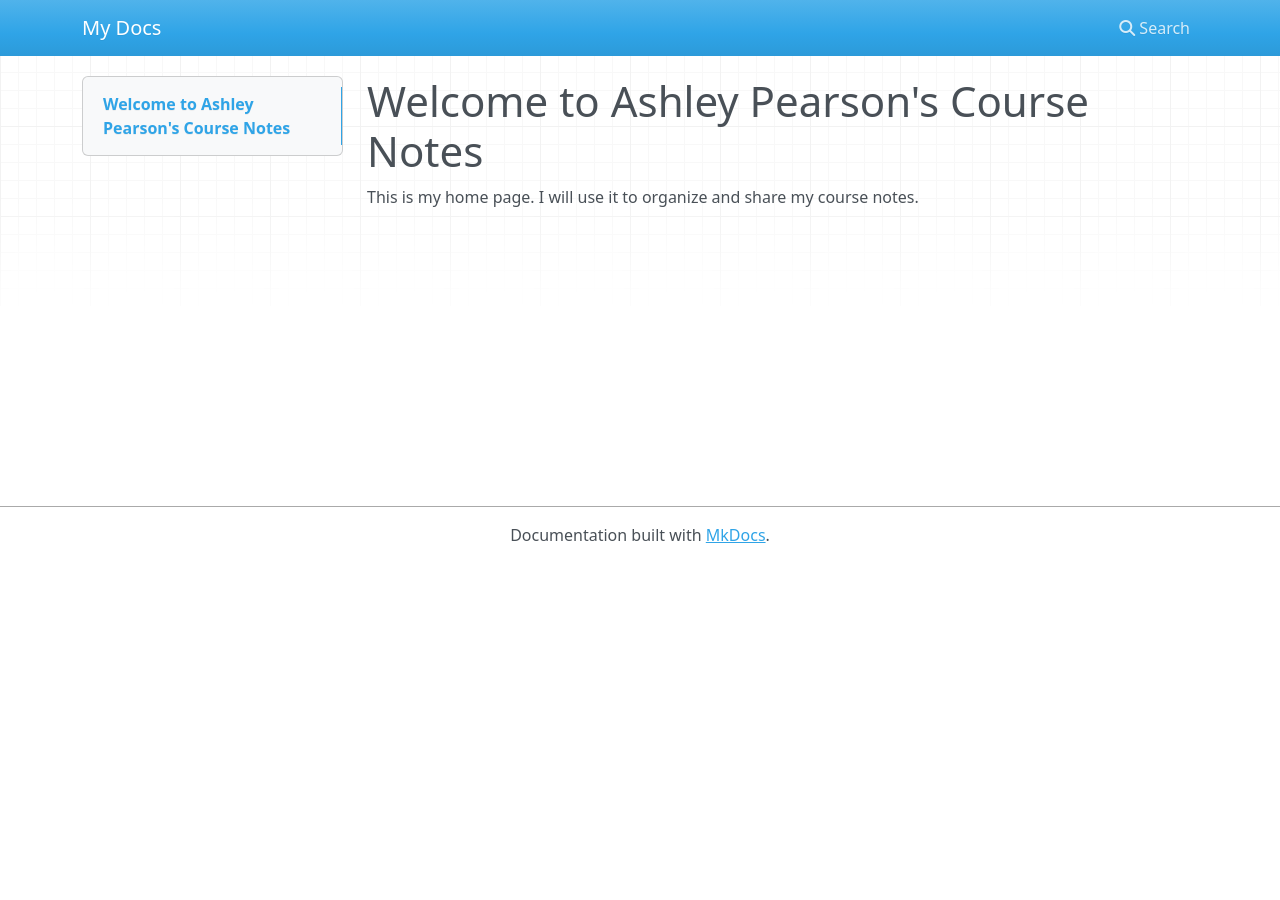
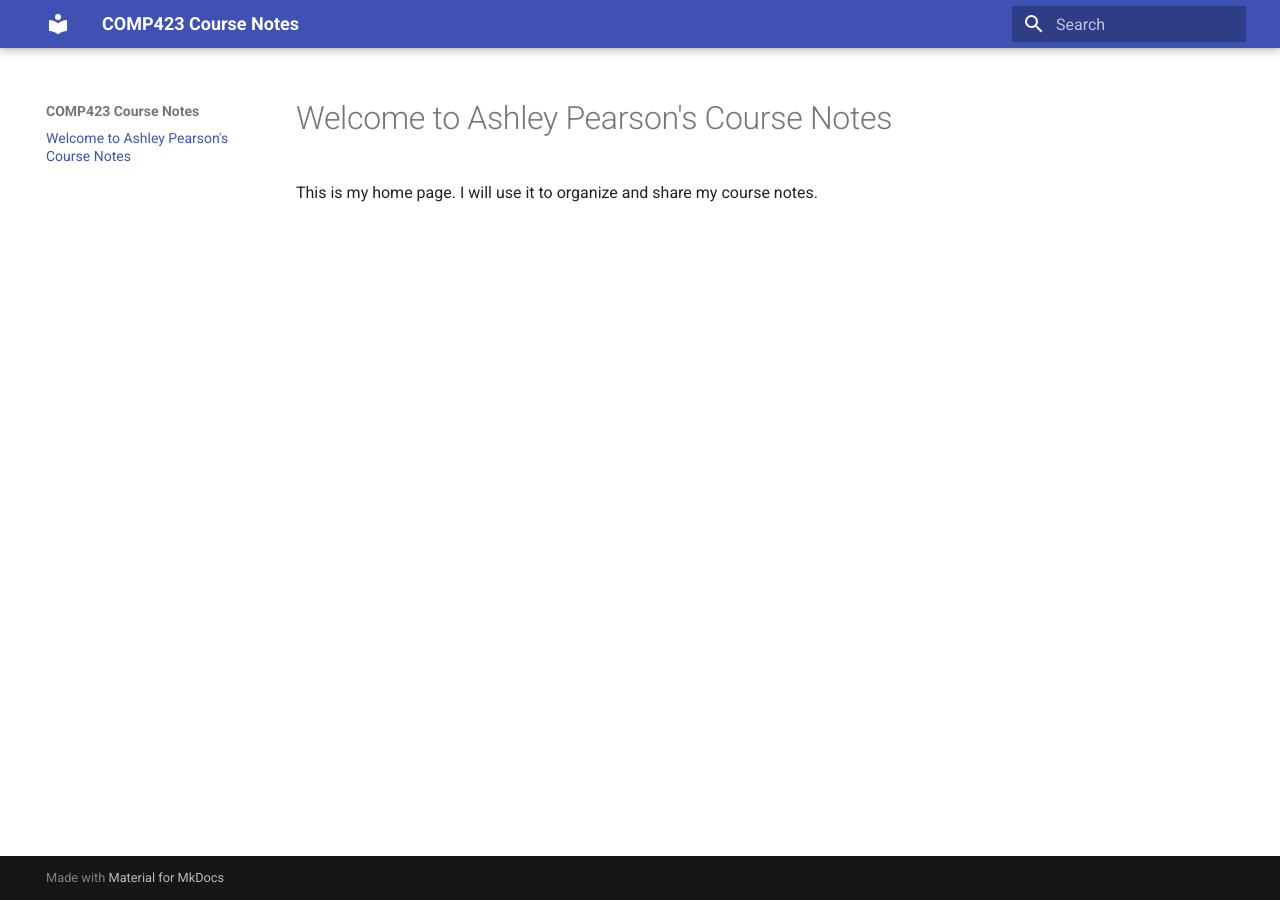
Before and after one commit to uncapearso2/comp423-course-notes, an MkDocs documentation site: the page built from docs/index.md, in a window 1280 px wide. Built offline with MkDocs 1.6.1 and Material for MkDocs 9.7.7, drawn with Linux system fonts in a browser that asks for light colours; nearby versions of some CDN libraries.

Commit message:
Enable Code Blocks

```diff
--- a/mkdocs.yml
+++ b/mkdocs.yml
@@ -1 +1,13 @@
-site_name: My Docs
+site_name: COMP423 Course Notes
+theme:
+  name: material
+  features:
+    - content.code.copy
+markdown_extensions:
+  - pymdownx.highlight:
+      anchor_linenums: true
+      line_spans: __span
+      pygments_lang_class: true
+  - pymdownx.inlinehilite
+  - pymdownx.snippets
+  - pymdownx.superfences
```
